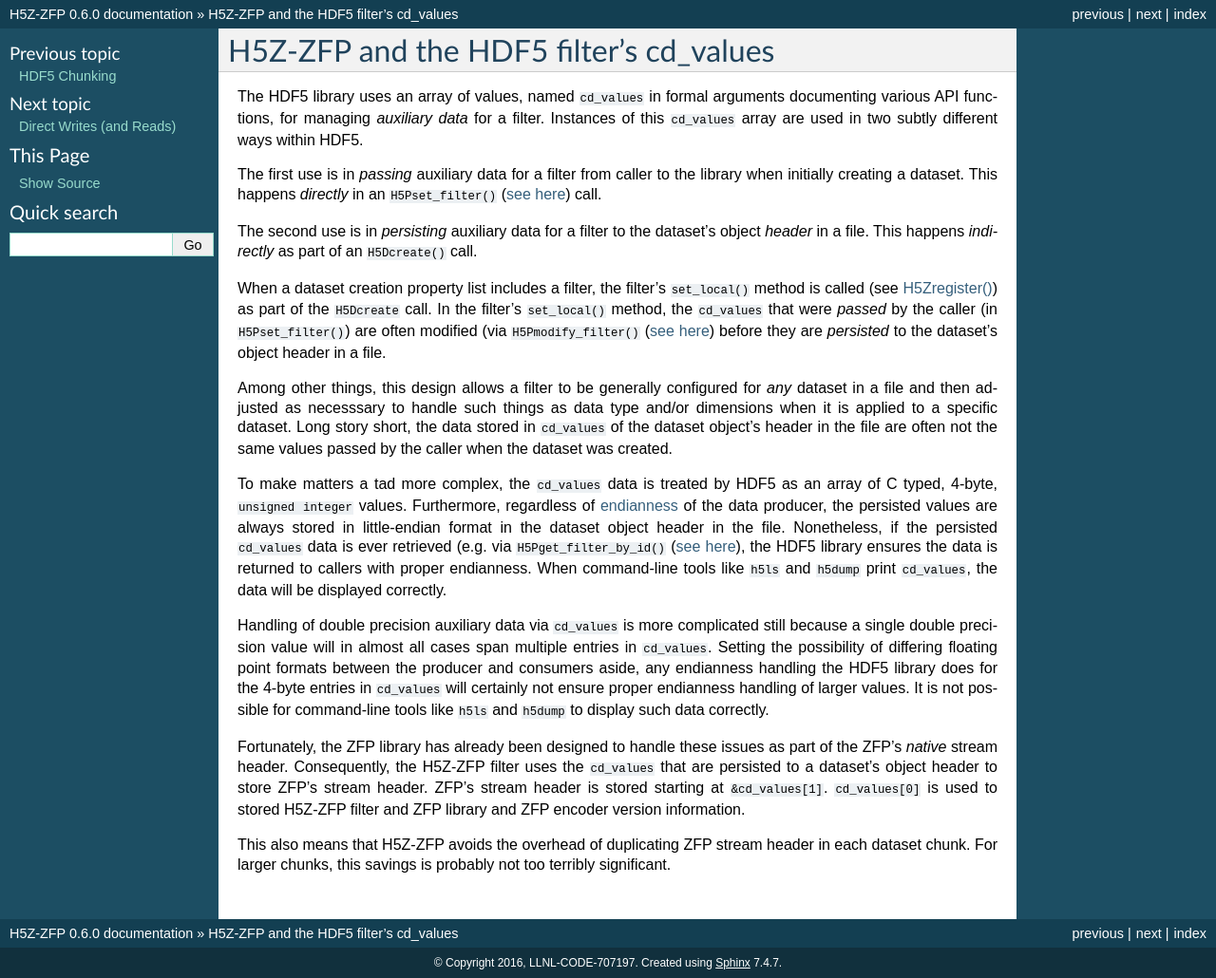
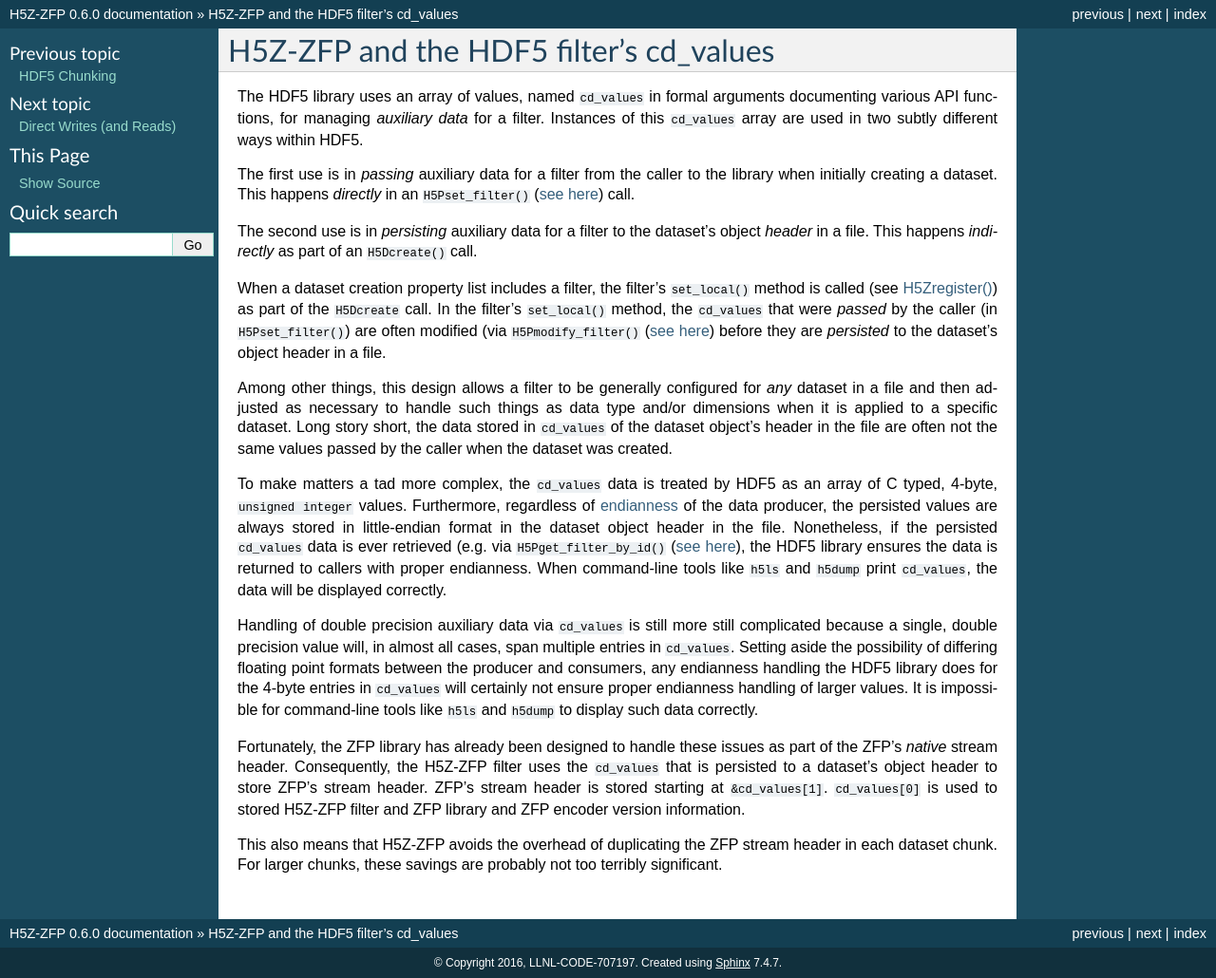
Before and after one commit to LLNL/H5Z-ZFP, a Sphinx documentation site: the page built from docs/cd_vals.rst, in a window 1280 px wide. Shown: the whole page at 95% size. Built offline with Sphinx 7.4.7, drawn with Linux system fonts in a browser that asks for light colours; pages that are not in the unit, such as notebooks, are missing from menus.

Commit message:
Update cd_vals.rst
minor edits.

```diff
--- a/docs/cd_vals.rst
+++ b/docs/cd_vals.rst
@@ -5,7 +5,7 @@ H5Z-ZFP and the HDF5 filter's cd_values
 The HDF5 library uses an array of values, named ``cd_values`` in formal arguments documenting various API functions, for managing *auxiliary data* for a filter.
 Instances of this ``cd_values`` array are used in two subtly different ways within HDF5.
 
-The first use is in *passing* auxiliary data for a filter from caller to the library when initially creating a dataset.
+The first use is in *passing* auxiliary data for a filter from the caller to the library when initially creating a dataset.
 This happens *directly* in an ``H5Pset_filter()`` (`see here <https://docs.hdfgroup.org/hdf5/develop/group___o_c_p_l.html#ga191c567ee50b2063979cdef156a768c5>`_) call.
 
 The second use is in *persisting* auxiliary data for a filter to the dataset's object *header* in a file.
@@ -14,7 +14,7 @@ This happens *indirectly* as part of an ``H5Dcreate()`` call.
 When a dataset creation property list includes a filter, the filter's ``set_local()`` method is called (see `H5Zregister() <https://docs.hdfgroup.org/hdf5/develop/group___h5_z.html>`_) as part of the ``H5Dcreate`` call.
 In the filter's ``set_local()`` method, the ``cd_values`` that were *passed* by the caller (in ``H5Pset_filter()``) are often modified (via ``H5Pmodify_filter()`` (`see here <https://docs.hdfgroup.org/hdf5/develop/group___o_c_p_l.html#title10>`_) before they are *persisted* to the dataset's object header in a file.
 
-Among other things, this design allows a filter to be generally configured for *any* dataset in a file and then adjusted as necesssary to handle such things as data type and/or dimensions when it is applied to a specific dataset.
+Among other things, this design allows a filter to be generally configured for *any* dataset in a file and then adjusted as necessary to handle such things as data type and/or dimensions when it is applied to a specific dataset.
 Long story short, the data stored in ``cd_values`` of the dataset object's header in the file are often not the same values passed by the caller when the dataset was created.
 
 To make matters a tad more complex, the ``cd_values`` data is treated by HDF5 as an array of C typed, 4-byte, ``unsigned integer`` values.
@@ -22,14 +22,14 @@ Furthermore, regardless of `endianness <https://en.wikipedia.org/wiki/Endianness
 Nonetheless, if the persisted ``cd_values`` data is ever retrieved (e.g. via ``H5Pget_filter_by_id()`` (`see here <https://docs.hdfgroup.org/hdf5/develop/group___o_c_p_l.html#title7>`_), the HDF5 library ensures the data is returned to callers with proper endianness.
 When command-line tools like ``h5ls`` and ``h5dump`` print ``cd_values``, the data will be displayed correctly.
 
-Handling of double precision auxiliary data via ``cd_values`` is more complicated still because a single double precision value will in almost all cases span multiple entries in ``cd_values``.
-Setting the possibility of differing floating point formats between the producer and consumers aside, any endianness handling the HDF5 library does for the 4-byte entries in ``cd_values`` will certainly not ensure proper endianness handling of larger values.
-It is not possible for command-line tools like ``h5ls`` and ``h5dump`` to display such data correctly.
+Handling of double precision auxiliary data via ``cd_values`` is still more still complicated because a single, double precision value will, in almost all cases, span multiple entries in ``cd_values``.
+Setting aside the possibility of differing floating point formats between the producer and consumers, any endianness handling the HDF5 library does for the 4-byte entries in ``cd_values`` will certainly not ensure proper endianness handling of larger values.
+It is impossible for command-line tools like ``h5ls`` and ``h5dump`` to display such data correctly.
 
 Fortunately, the ZFP library has already been designed to handle these issues as part of the ZFP's *native* stream header.
-Consequently, the H5Z-ZFP filter uses the ``cd_values`` that are persisted to a dataset's object header to store ZFP's stream header.
+Consequently, the H5Z-ZFP filter uses the ``cd_values`` that is persisted to a dataset's object header to store ZFP's stream header.
 ZFP's stream header is stored starting at ``&cd_values[1]``.
 ``cd_values[0]`` is used to stored H5Z-ZFP filter and ZFP library and ZFP encoder version information.
 
-This also means that H5Z-ZFP avoids the overhead of duplicating ZFP stream header in each dataset chunk.
-For larger chunks, this savings is probably not too terribly significant.
+This also means that H5Z-ZFP avoids the overhead of duplicating the ZFP stream header in each dataset chunk.
+For larger chunks, these savings are probably not too terribly significant.
```
